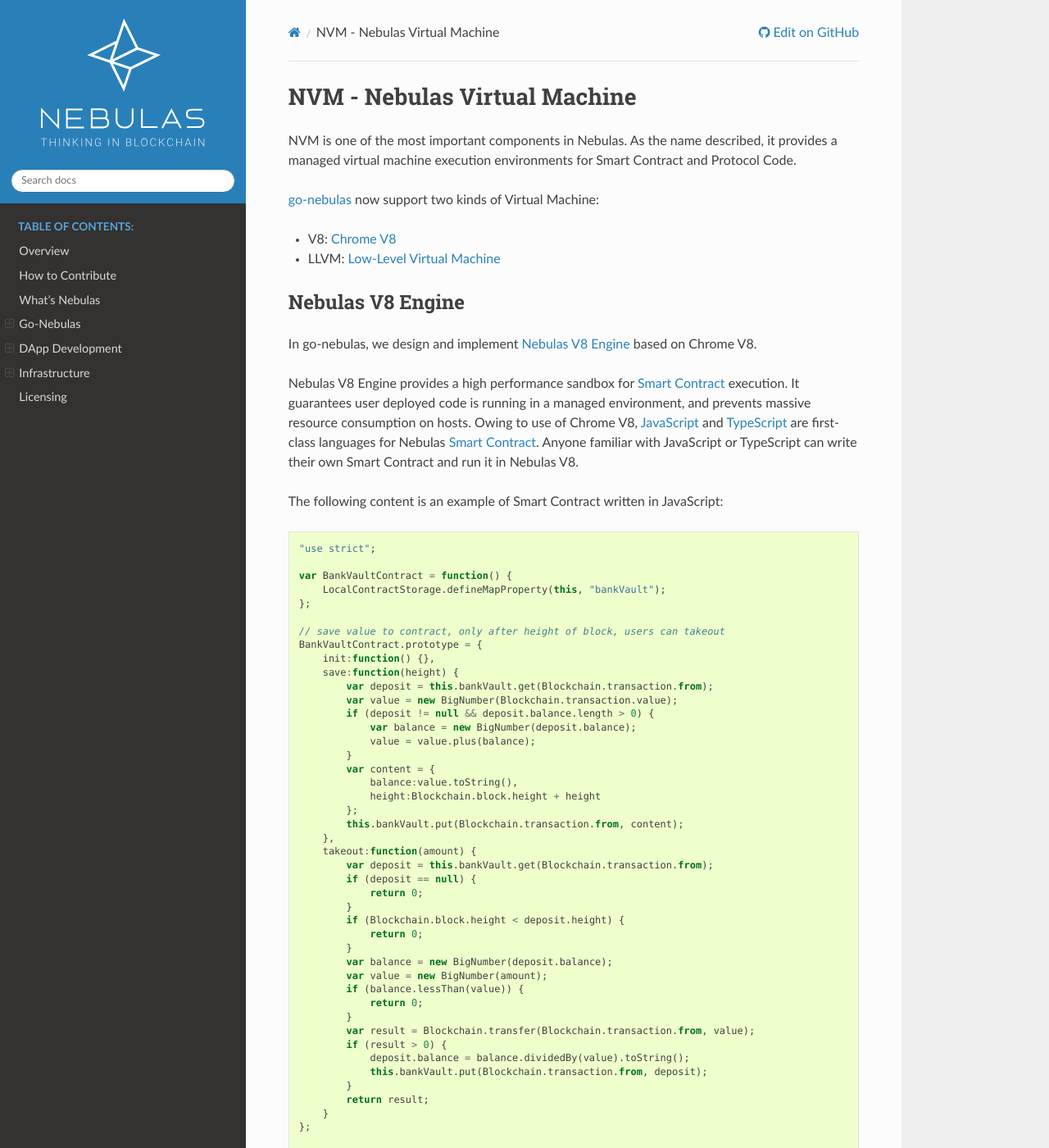
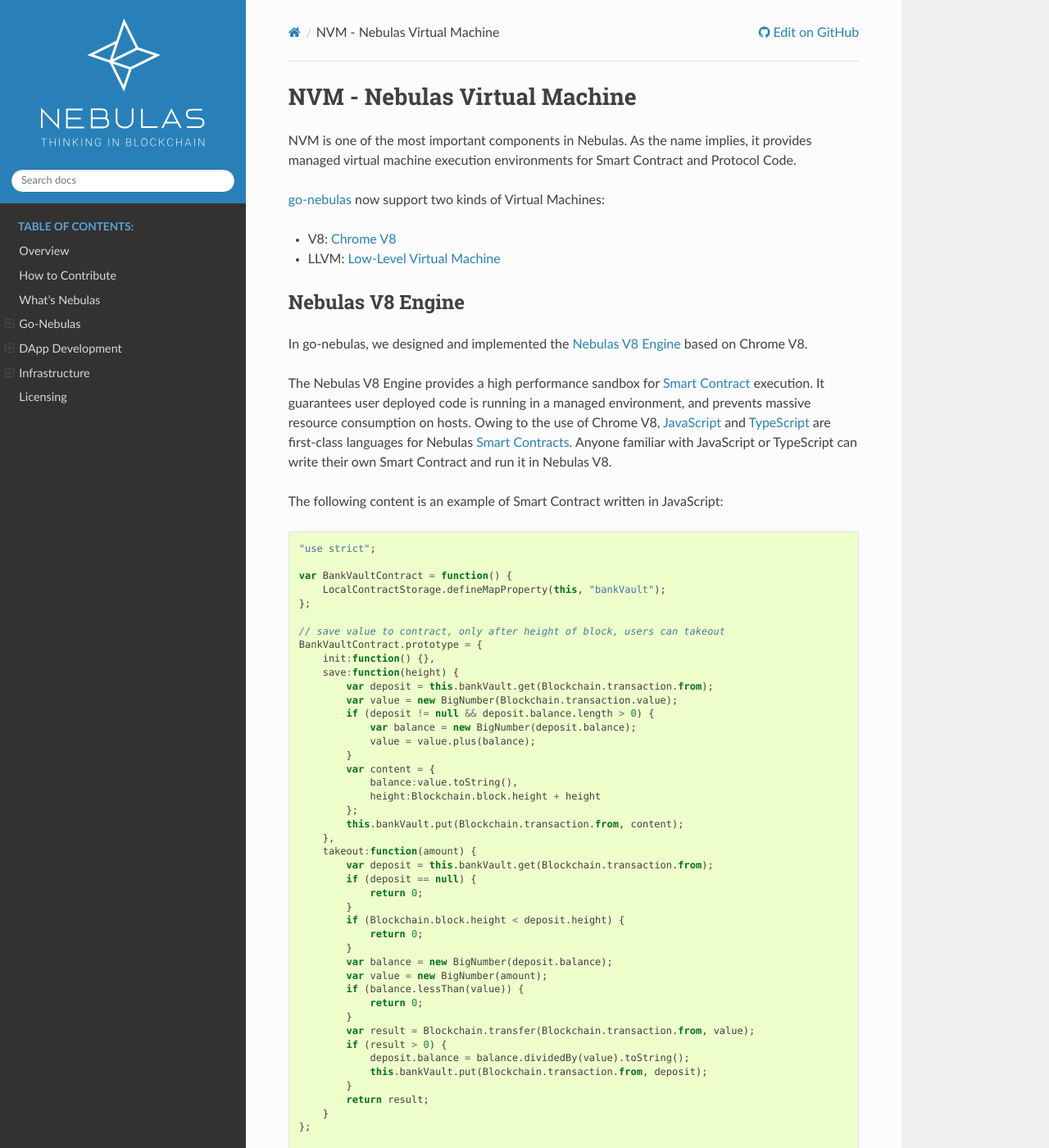
Before and after one commit to nebulasio/nebdocs, a Sphinx documentation site: the page built from docs/infrastructure/crypto/nvm.md, in a window 1280 px wide and 1400 px high. Shown: the whole window at 82% size. Built offline with Sphinx 7.4.7 and the Read the Docs theme 2.0.0, drawn with Linux system fonts in a browser that asks for light colours; some of the changed text lies outside the part shown.

Commit message:
Update nvm.md

````diff
--- a/docs/infrastructure/crypto/nvm.md
+++ b/docs/infrastructure/crypto/nvm.md
@@ -1,17 +1,17 @@
 # NVM - Nebulas Virtual Machine
 
-NVM is one of the most important components in Nebulas. As the name described, it provides a managed virtual machine execution environments for Smart Contract and Protocol Code.
+NVM is one of the most important components in Nebulas. As the name implies, it provides managed virtual machine execution environments for Smart Contract and Protocol Code.
 
-[go-nebulas](https://github.com/nebulasio/go-nebulas) now support two kinds of Virtual Machine:
+[go-nebulas](https://github.com/nebulasio/go-nebulas) now support two kinds of Virtual Machines:
 
 * V8: [Chrome V8](https://developers.google.com/v8/)
 * LLVM: [Low-Level Virtual Machine](https://llvm.org)
 
 ## Nebulas V8 Engine
 
-In go-nebulas, we design and implement [Nebulas V8 Engine](https://github.com/nebulasio/wiki/blob/master/nebulas_v8.md) based on Chrome V8.
+In go-nebulas, we designed and implemented the [Nebulas V8 Engine](https://github.com/nebulasio/wiki/blob/master/nebulas_v8.md) based on Chrome V8.
 
-Nebulas V8 Engine provides a high performance sandbox for [Smart Contract](https://github.com/nebulasio/wiki/blob/master/smart_contract.md) execution. It guarantees user deployed code is running in a managed environment, and prevents massive resource consumption on hosts. Owing to use of Chrome V8, [JavaScript](https://en.wikipedia.org/wiki/JavaScript) and [TypeScript](https://en.wikipedia.org/wiki/TypeScript) are first-class languages for Nebulas [Smart Contract](https://github.com/nebulasio/wiki/blob/master/smart_contract.md). Anyone familiar with JavaScript or TypeScript can write their own Smart Contract and run it in Nebulas V8.
+The Nebulas V8 Engine provides a high performance sandbox for [Smart Contract](https://github.com/nebulasio/wiki/blob/master/smart_contract.md) execution. It guarantees user deployed code is running in a managed environment, and prevents massive resource consumption on hosts. Owing to the use of Chrome V8, [JavaScript](https://en.wikipedia.org/wiki/JavaScript) and [TypeScript](https://en.wikipedia.org/wiki/TypeScript) are first-class languages for Nebulas [Smart Contracts](https://github.com/nebulasio/wiki/blob/master/smart_contract.md). Anyone familiar with JavaScript or TypeScript can write their own Smart Contract and run it in Nebulas V8.
 
 The following content is an example of Smart Contract written in JavaScript:
 
@@ -63,9 +63,9 @@
 module.exports = BankVaultContract;
 ```
 
-For more information about the smart contract in Nebulas, please go to [Smart Contract](https://github.com/nebulasio/wiki/blob/master/smart_contract.md).
+For more information about smart contracts in Nebulas, please go to [Smart Contract](https://github.com/nebulasio/wiki/blob/master/smart_contract.md).
 
-For more information about the design of Nebulas V8 Engine, please go to [Nebulas V8 Engine](https://github.com/nebulasio/wiki/blob/master/nebulas_v8.md).
+For more information about the design of the Nebulas V8 Engine, please go to [Nebulas V8 Engine](https://github.com/nebulasio/wiki/blob/master/nebulas_v8.md).
 
 ## LLVM
 
````
